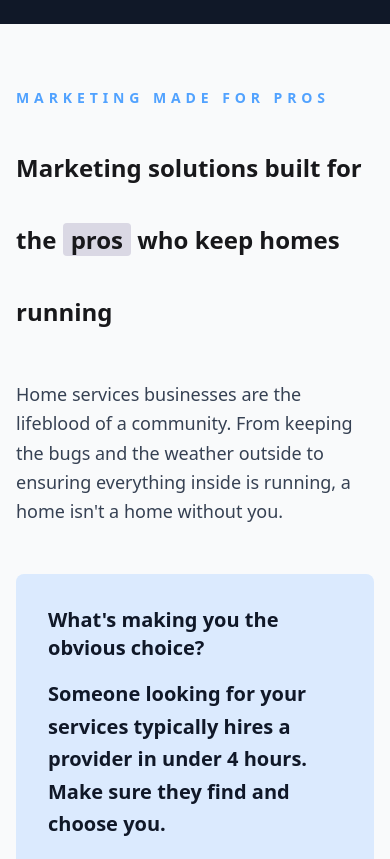
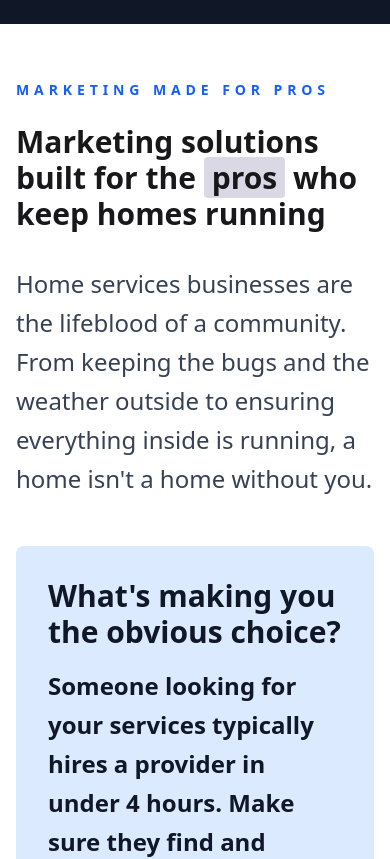
Before and after one commit to arman-miaa/Marketing-Advisor, a React (Vite) app: page /home-services in a window 390 px wide. Shown: the part 820-1679 px from the top of the page. Built offline with nearby package versions, Linux system fonts and the light colour scheme.

Commit message:
home service page responsive done

```diff
--- a/src/components/modules/homeservices/ContactFormSection.jsx
+++ b/src/components/modules/homeservices/ContactFormSection.jsx
@@ -34,8 +34,8 @@ export default function ContactFormSection() {
       <div className="container mx-auto">
         <div className="grid lg:grid-cols-2 gap-12 items-center">
           {/* Left side - Heading */}
-          <div className="space-y-4">
-            <p className="text-sm font-medium text-blue-600 tracking-wider uppercase">
+          <div className="space-y-4  text-center">
+            <p className=" font-medium text-blue-600 tracking-wider uppercase">
               Ready to talk now?
             </p>
             <h2 className="text-5xl lg:text-6xl font-bold text-gray-900">
@@ -44,10 +44,10 @@ export default function ContactFormSection() {
           </div>
 
           {/* Right side - Form */}
-          <div className="bg-gradient-to-r from-purple-200 to-blue-200 rounded-2xl p-14 shadow-lg">
+          <div className="bg-gradient-to-r from-purple-200 to-blue-200 rounded-2xl p-8 md:p-14 shadow-lg">
             <form onSubmit={handleSubmit} className="space-y-10">
               {/* First Name & Last Name */}
-              <div className="grid grid-cols-1 md:grid-cols-2 gap-10">
+              <div className="grid grid-cols-1 md:grid-cols-2 gap-6 md:gap-10">
                 <div className="form-control">
                   <input
                     type="text"
@@ -73,7 +73,7 @@ export default function ContactFormSection() {
               </div>
 
               {/* Email & Phone */}
-              <div className="grid grid-cols-1 md:grid-cols-2 gap-10">
+              <div className="grid grid-cols-1 md:grid-cols-2 gap-6 md:gap-10">
                 <div className="form-control">
                   <input
                     type="email"
@@ -99,7 +99,7 @@ export default function ContactFormSection() {
               </div>
 
               {/* Company & Industry */}
-              <div className="grid grid-cols-1 md:grid-cols-2 gap-10">
+              <div className="grid grid-cols-1 md:grid-cols-2 gap-6 md:gap-10">
                 <div className="form-control">
                   <input
                     type="text"
--- a/src/components/modules/homeservices/HomeServicesBanner.jsx
+++ b/src/components/modules/homeservices/HomeServicesBanner.jsx
@@ -41,7 +41,7 @@ export default function HomeServicesBanner() {
   };
 
   return (
-    <section className="relative w-full h-screen bg-gray-900 overflow-hidden">
+    <section className="relative pt-12 md:pt-0 w-full h-screen bg-gray-900 overflow-hidden">
       {/* Desktop Layout */}
       <div className="hidden lg:block relative h-full w-full rounded-2xl ">
         <div className="absolute inset-0 flex gap-[8px] pb-10 bg-black rounded-2xl overflow-hidden">
@@ -108,7 +108,7 @@ export default function HomeServicesBanner() {
           {services.map((service) => (
             <div
               key={service.id}
-              className="relative h-48 rounded-lg overflow-hidden cursor-pointer group"
+              className="relative h-40 rounded-lg overflow-hidden cursor-pointer group"
               onClick={() => handleServiceClick(service.href)}
             >
               <img
--- a/src/components/modules/homeservices/HomeServicesSection.jsx
+++ b/src/components/modules/homeservices/HomeServicesSection.jsx
@@ -21,7 +21,7 @@ export default function HomeServicesSection() {
   const [hoveredService, setHoveredService] = useState(null);
 
   return (
-    <div className="bg-gradient-to-b from-[#fff] to-blue-100 py-16 px-6">
+    <div className="bg-gradient-to-b from-[#fff] to-blue-100 py-10 md:py-16 px-6">
       <div className="max-w-7xl mx-auto">
         {/* Header */}
         <div className="text-center mb-12">
@@ -65,7 +65,7 @@ export default function HomeServicesSection() {
           </div>
 
           {/* Right Side - Active Image */}
-          <div className="overflow-hidden rounded-2xl shadow-lg h-full">
+          <div className="overflow-hidden hidden md:flex rounded-2xl shadow-lg h-full">
             <img
               src={hoveredService?.image || services[0].image}
               alt={hoveredService?.name || services[0].name}
--- a/src/components/modules/homeservices/HvacNewsSection.jsx
+++ b/src/components/modules/homeservices/HvacNewsSection.jsx
@@ -30,8 +30,8 @@ const HvacNewsSection = () => {
     <section className="py-20 md:py-30 px-4 bg-white">
       <div className="container mx-auto">
         {/* Header */}
-        <div className="text-center mb-18">
-          <p className="text-blue-500 text-sm font-semibold uppercase tracking-[0.35em] mb-14">
+        <div className="text-center mb-16 md:mb-18">
+          <p className="text-blue-500 text-sm font-semibold uppercase tracking-[0.35em] mb-12 md:mb-14">
             Resources
           </p>
           <h2 className="text-4xl md:text-6xl font-bold text-gray-900">
@@ -45,11 +45,11 @@ const HvacNewsSection = () => {
         {/* Articles Grid */}
         <div className="grid lg:grid-cols-2 gap-6">
           {/* Left Large Card */}
-          <div className="relative rounded-2xl overflow-hidden shadow-lg group  ">
+          <div className="relative rounded-2xl  overflow-hidden shadow-lg group  ">
             <img
               src={articles[0].image}
               alt={articles[0].title}
-              className="w-full h-full object-cover transform transition-transform duration-500 group-hover:scale-105"
+              className="w-full h-full  object-cover transform transition-transform duration-500 group-hover:scale-105"
             />
             {/* Stronger & smoother gradient overlay */}
             <div className="absolute inset-0 bg-gradient-to-t from-black/90 via-black/60 to-transparent p-10 flex flex-col justify-end transition duration-500">
@@ -70,7 +70,7 @@ const HvacNewsSection = () => {
           </div>
 
           {/* Right Small Cards */}
-          <div className="grid gap-6">
+          <div className="md:grid gap-6 hidden ">
             {articles.slice(1).map((article) => (
               <div
                 key={article.id}
--- a/src/components/modules/homeservices/MarketingProsSection.jsx
+++ b/src/components/modules/homeservices/MarketingProsSection.jsx
@@ -1,14 +1,14 @@
 const MarketingProsSection = () => {
   return (
-    <section className="py-16 md:py-30 px-4 bg-gray-50">
+    <section className="py-14 md:py-30 px-4 md:bg-gray-50">
       <div className="max-w-4xl mx-auto">
         {/* Header */}
         <div className="text-left mb-8">
 
-          <p className="text-blue-400 text-sm font-semibold uppercase mb-6 tracking-[0.35em]">
+          <p className="text-blue-600 text-sm font-semibold uppercase mb-6 tracking-[0.35em]">
             MARKETING MADE FOR PROS
           </p>
-           <h2 className=" container mx-auto mt-3 text-2xl md:text-5xl font-semibold leading-18">
+           <h2 className=" container mx-auto mt-3 text-3xl md:text-5xl font-semibold md:leading-18">
             Marketing solutions built for the{" "}
             <span className="bg-[#dad8e4] px-2 rounded">pros</span> who
             keep homes running
@@ -17,7 +17,7 @@ const MarketingProsSection = () => {
 
         {/* Body Text */}
         <div className=" mb-12">
-          <p className="text-lg md:text-3xl font-medium text-gray-700 leading-relaxed ">
+          <p className="text-2xl md:text-3xl font-medium text-gray-700 leading-relaxed ">
             Home services businesses are the lifeblood of a community. From
             keeping the bugs and the weather outside to ensuring everything
             inside is running, a home isn't a home without you.
@@ -26,10 +26,10 @@ const MarketingProsSection = () => {
 
         {/* Call-out Box */}
         <div className="bg-blue-100 text-gray-900 p-8 rounded-lg ">
-          <h3 className="text-xl md:text-3xl font-bold mb-4">
+          <h3 className="text-3xl md:text-4xl font-bold mb-4">
             What's making you the obvious choice?
           </h3>
-          <p className="text-gray-900 text-xl font-bold leading-relaxed">
+          <p className="text-gray-900 text-2xl font-bold leading-relaxed">
             Someone looking for your services typically hires a provider in
             under 4 hours. Make sure they find and choose you.
           </p>
--- a/src/components/modules/homeservices/WorkingWithBestServicePage.jsx
+++ b/src/components/modules/homeservices/WorkingWithBestServicePage.jsx
@@ -1,14 +1,17 @@
 import SectionWithTitleImage from "../../../shared/SectionWithTitleImage";
 import sampleImage from "../../../assets/images/home-services/HS-Logos-2X.png.webp";
+import { div } from "framer-motion/client";
 
 
 export default function WorkingWithBestServicePage() {
   return (
+    <div className="py-12 md:py-0">
       <SectionWithTitleImage
         title="Working with the Best"
         subtitle="Connected with the right providers home service pros count on"
         imageSrc={sampleImage}
         imageAlt="Working with the best providers"
       />
+    </div>
   );
 }
```
Lines whose indentation alone changed are shown as unchanged.
